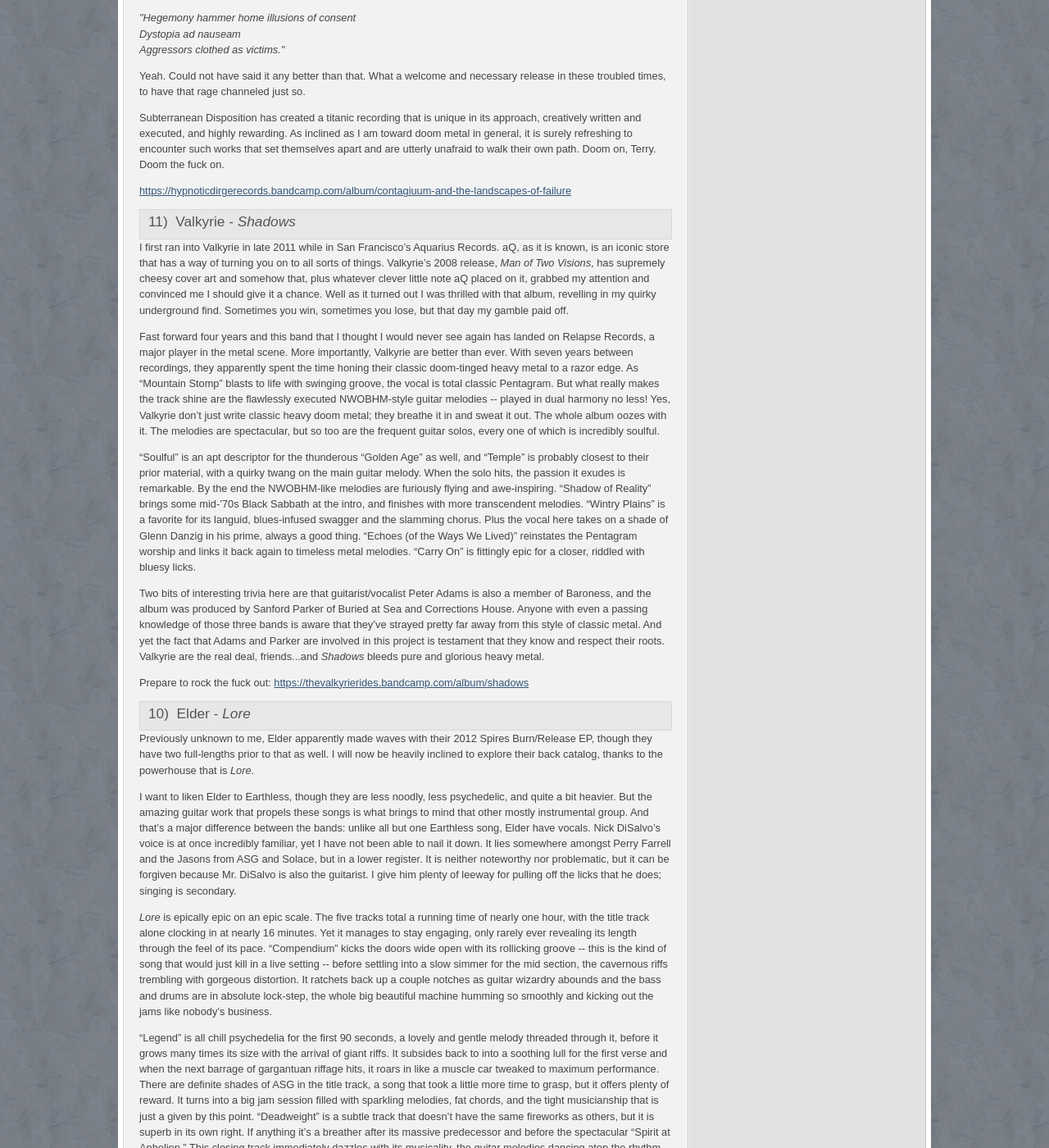
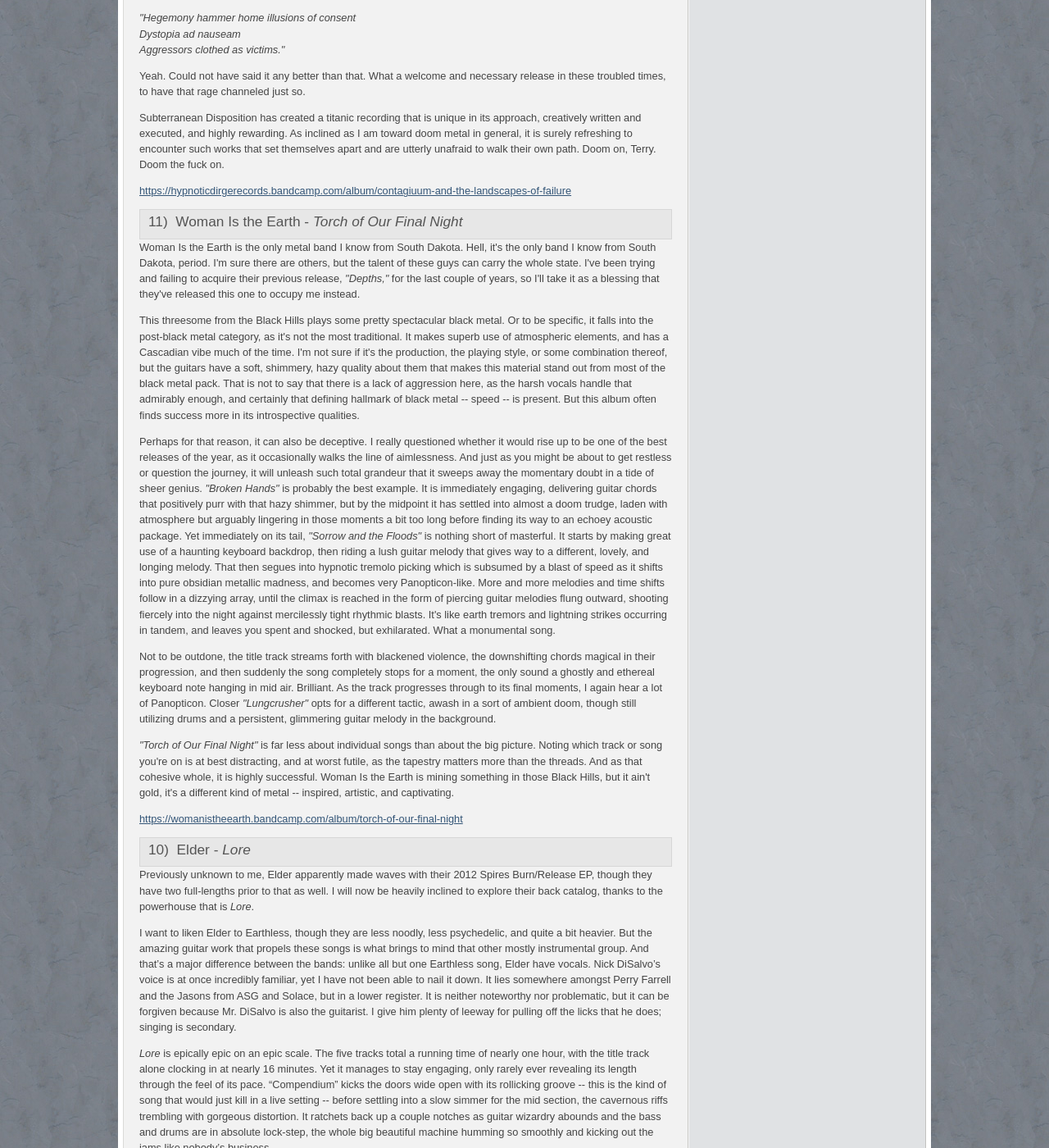
Before and after one commit to luminouscode/luminouscode.fimbulgnosis.com, a Jekyll site: the page built from valecnik/2016_reviews.html, in a window 1280 px wide and 1400 px high, scrolled down 3140 px. Shown: the whole window at 82% size. Built offline with Jekyll 4.4.1, drawn with Linux system fonts in a browser that asks for light colours.

Commit message:
Update 11th review

```diff
--- a/valecnik/2016_reviews.html
+++ b/valecnik/2016_reviews.html
@@ -120,27 +120,30 @@
       Subterranean Disposition has created a titanic recording that is unique in its approach, creatively written and executed, and highly rewarding. As inclined as I am toward doom metal in general, it is surely refreshing to encounter such works that set themselves apart and are utterly unafraid to walk their own path. Doom on, Terry. Doom the fuck on.
     </p>
     <p>
-    <a href="https://hypnoticdirgerecords.bandcamp.com/album/contagiuum-and-the-landscapes-of-failure" target="">https://hypnoticdirgerecords.bandcamp.com/album/contagiuum-and-the-landscapes-of-failure</a>
+    <a href="https://hypnoticdirgerecords.bandcamp.com/album/contagiuum-and-the-landscapes-of-failure" target="_">https://hypnoticdirgerecords.bandcamp.com/album/contagiuum-and-the-landscapes-of-failure</a>
     </p>
   </div>
   <div class="post_meta">
-    <h3>11)&nbsp;&nbsp;Valkyrie - <i>Shadows</i></h3>
+    <h3>11)&nbsp;&nbsp;Woman Is the Earth - <i>Torch of Our Final Night</i></h3>
   </div>
   <div class="post_body">
     <p>
-    I first ran into Valkyrie in late 2011 while in San Francisco’s Aquarius Records. aQ, as it is known, is an iconic store that has a way of turning you on to all sorts of things. Valkyrie’s 2008 release, <i>Man of Two Visions</i>, has supremely cheesy cover art and somehow that, plus whatever clever little note aQ placed on it, grabbed my attention and convinced me I should give it a chance. Well as it turned out I was thrilled with that album, revelling in my quirky underground find. Sometimes you win, sometimes you lose, but that day my gamble paid off.
+      Woman Is the Earth is the only metal band I know from South Dakota. Hell, it's the only band I know from South Dakota, period. I'm sure there are others, but the talent of these guys can carry the whole state. I've been trying and failing to acquire their previous release, <i>"Depths,"</i> for the last couple of years, so I'll take it as a blessing that they've released this one to occupy me instead.
     </p>
     <p>
-    Fast forward four years and this band that I thought I would never see again has landed on Relapse Records, a major player in the metal scene. More importantly, Valkyrie are better than ever. With seven years between recordings, they apparently spent the time honing their classic doom-tinged heavy metal to a razor edge. As “Mountain Stomp” blasts to life with swinging groove, the vocal is total classic Pentagram. But what really makes the track shine are the flawlessly executed NWOBHM-style guitar melodies -- played in dual harmony no less! Yes, Valkyrie don’t just write classic heavy doom metal; they breathe it in and sweat it out. The whole album oozes with it. The melodies are spectacular, but so too are the frequent guitar solos, every one of which is incredibly soulful.
+      This threesome from the Black Hills plays some pretty spectacular black metal. Or to be specific, it falls into the post-black metal category, as it's not the most traditional. It makes superb use of atmospheric elements, and has a Cascadian vibe much of the time. I'm not sure if it's the production, the playing style, or some combination thereof, but the guitars have a soft, shimmery, hazy quality about them that makes this material stand out from most of the black metal pack. That is not to say that there is a lack of aggression here, as the harsh vocals handle that admirably enough, and certainly that defining hallmark of black metal -- speed -- is present. But this album often finds success more in its introspective qualities.
     </p>
     <p>
-    “Soulful” is an apt descriptor for the thunderous “Golden Age” as well, and “Temple” is probably closest to their prior material, with a quirky twang on the main guitar melody. When the solo hits, the passion it exudes is remarkable. By the end the NWOBHM-like melodies are furiously flying and awe-inspiring. “Shadow of Reality” brings some mid-’70s Black Sabbath at the intro, and finishes with more transcendent melodies. “Wintry Plains” is a favorite for its languid, blues-infused swagger and the slamming chorus. Plus the vocal here takes on a shade of Glenn Danzig in his prime, always a good thing. “Echoes (of the Ways We Lived)” reinstates the Pentagram worship and links it back again to timeless metal melodies. “Carry On” is fittingly epic for a closer, riddled with bluesy licks.
+      Perhaps for that reason, it can also be deceptive. I really questioned whether it would rise up to be one of the best releases of the year, as it occasionally walks the line of aimlessness. And just as you might be about to get restless or question the journey, it will unleash such total grandeur that it sweeps away the momentary doubt in a tide of sheer genius. <i>"Broken Hands"</i> is probably the best example. It is immediately engaging, delivering guitar chords that positively purr with that hazy shimmer, but by the midpoint it has settled into almost a doom trudge, laden with atmosphere but arguably lingering in those moments a bit too long before finding its way to an echoey acoustic package. Yet immediately on its tail, <i>"Sorrow and the Floods"</i> is nothing short of masterful. It starts by making great use of a haunting keyboard backdrop, then riding a lush guitar melody that gives way to a different, lovely, and longing melody. That then segues into hypnotic tremolo picking which is subsumed by a blast of speed as it shifts into pure obsidian metallic madness, and becomes very Panopticon-like. More and more melodies and time shifts follow in a dizzying array, until the climax is reached in the form of piercing guitar melodies flung outward, shooting fiercely into the night against mercilessly tight rhythmic blasts. It's like earth tremors and lightning strikes occurring in tandem, and leaves you spent and shocked, but exhilarated. What a monumental song.
     </p>
     <p>
-    Two bits of interesting trivia here are that guitarist/vocalist Peter Adams is also a member of Baroness, and the album was produced by Sanford Parker of Buried at Sea and Corrections House. Anyone with even a passing knowledge of those three bands is aware that they’ve strayed pretty far away from this style of classic metal. And yet the fact that Adams and Parker are involved in this project is testament that they know and respect their roots. Valkyrie are the real deal, friends...and <i>Shadows</i> bleeds pure and glorious heavy metal.
+      Not to be outdone, the title track streams forth with blackened violence, the downshifting chords magical in their progression, and then suddenly the song completely stops for a moment, the only sound a ghostly and ethereal keyboard note hanging in mid air. Brilliant. As the track progresses through to its final moments, I again hear a lot of Panopticon. Closer <i>"Lungcrusher"</i> opts for a different tactic, awash in a sort of ambient doom, though still utilizing drums and a persistent, glimmering guitar melody in the background.
     </p>
     <p>
-    Prepare to rock the fuck out: <a href="https://thevalkyrierides.bandcamp.com/album/shadows" target="_">https://thevalkyrierides.bandcamp.com/album/shadows</a>
+      <i>"Torch of Our Final Night"</i> is far less about individual songs than about the big picture. Noting which track or song you're on is at best distracting, and at worst futile, as the tapestry matters more than the threads. And as that cohesive whole, it is highly successful. Woman Is the Earth is mining something in those Black Hills, but it ain't gold, it's a different kind of metal -- inspired, artistic, and captivating.
+    </p>
+    <p>
+    <a href="https://womanistheearth.bandcamp.com/album/torch-of-our-final-night" target="_">https://womanistheearth.bandcamp.com/album/torch-of-our-final-night</a>
     </p>
   </div>
   <div class="post_meta">
```
